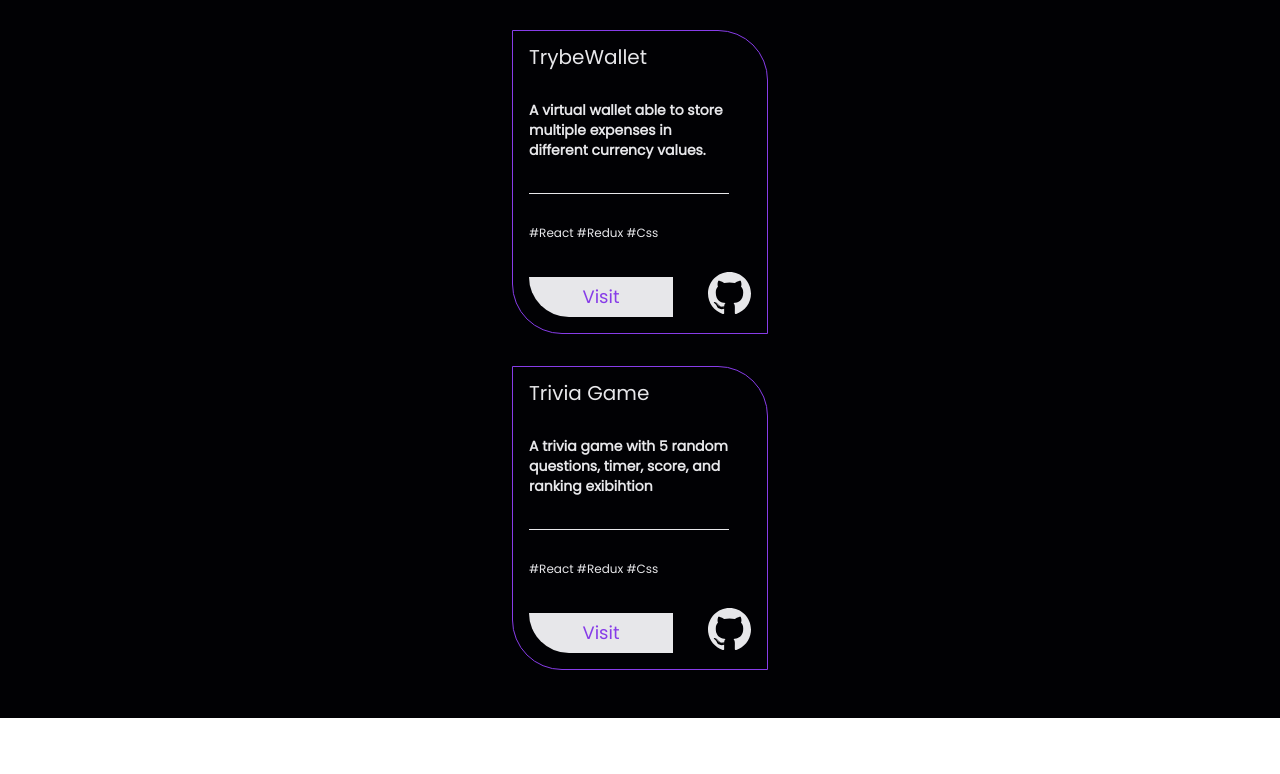
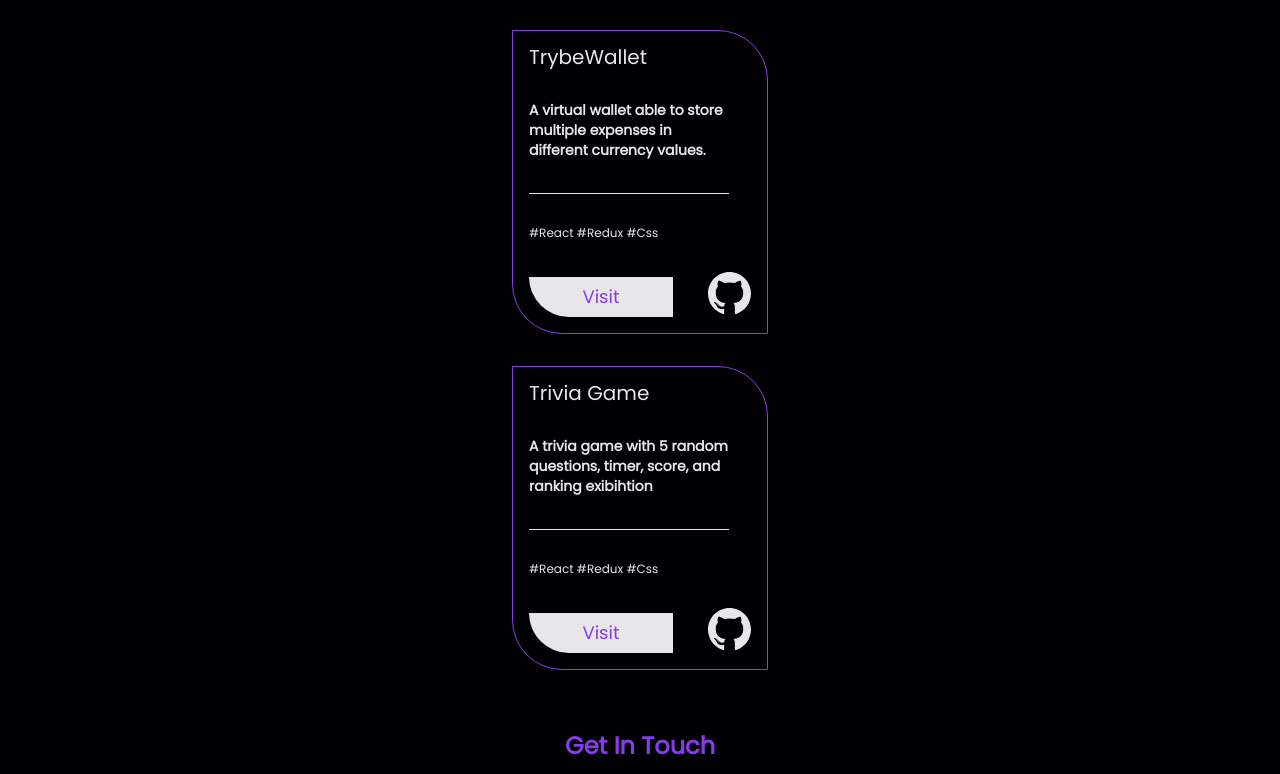
Before and after one commit to Breno-Albuquerque/Breno-Albuquerque.github.io, a React (Create React App) app: page / in a window 1280 px wide. Shown: the part 1908-2682 px from the top of the page. Before the commit the page ends 2626 px from the top, so only its background shows below. Built offline with nearby package versions, Linux system fonts and the light colour scheme.

Commit message:
feat: set up Contact component

```diff
--- a/src/App.js
+++ b/src/App.js
@@ -7,6 +7,7 @@ import Home from './components/Home';
 import About from './components/About';
 import styled from 'styled-components';
 import Work from './components/Work';
+import Contact from './components/Contact';
 
 const ContentContainer = styled.div`
 /*   max-width: ; */
@@ -27,6 +28,7 @@ function App() {
           <Home />
           <About />
           <Work />
+          <Contact />
         </ContentContainer>
       </ThemeProvider>
     </>
--- a/src/components/About.js
+++ b/src/components/About.js
@@ -3,8 +3,6 @@ import styled from 'styled-components';
 import myPicture2 from '../images/myPicture2.png';
 
 const Container = styled.section`
-  font-family: 'Poppins', sans-serif;
-
   display: flex;
   flex-direction: column;
 
--- /dev/null
+++ b/src/components/Contact.js
@@ -0,0 +1,27 @@
+import React from 'react';
+import styled from 'styled-components';
+
+const Container = styled.section`
+  box-sizing: border-box;
+  padding: 16px;
+`
+
+const Title = styled.h2`
+  color: ${props => props.theme.purple1};
+  font-size: 24px;
+  font-weight: bold;
+
+  width: 100%;
+
+  text-align: center;
+`
+
+function Contact() {
+  return (
+    <Container>
+      <Title>Get In Touch</Title>
+    </Container>
+  )
+}
+
+export default Contact;
--- a/src/subComponents/Card.js
+++ b/src/subComponents/Card.js
@@ -45,7 +45,7 @@ const Anchor = styled.a`
   font-size: 18px;
 `
 
-const CardTitle = styled.h2`
+const CardTitle = styled.h4`
   width: 100%;
   font-size: 20px;
 `
```
